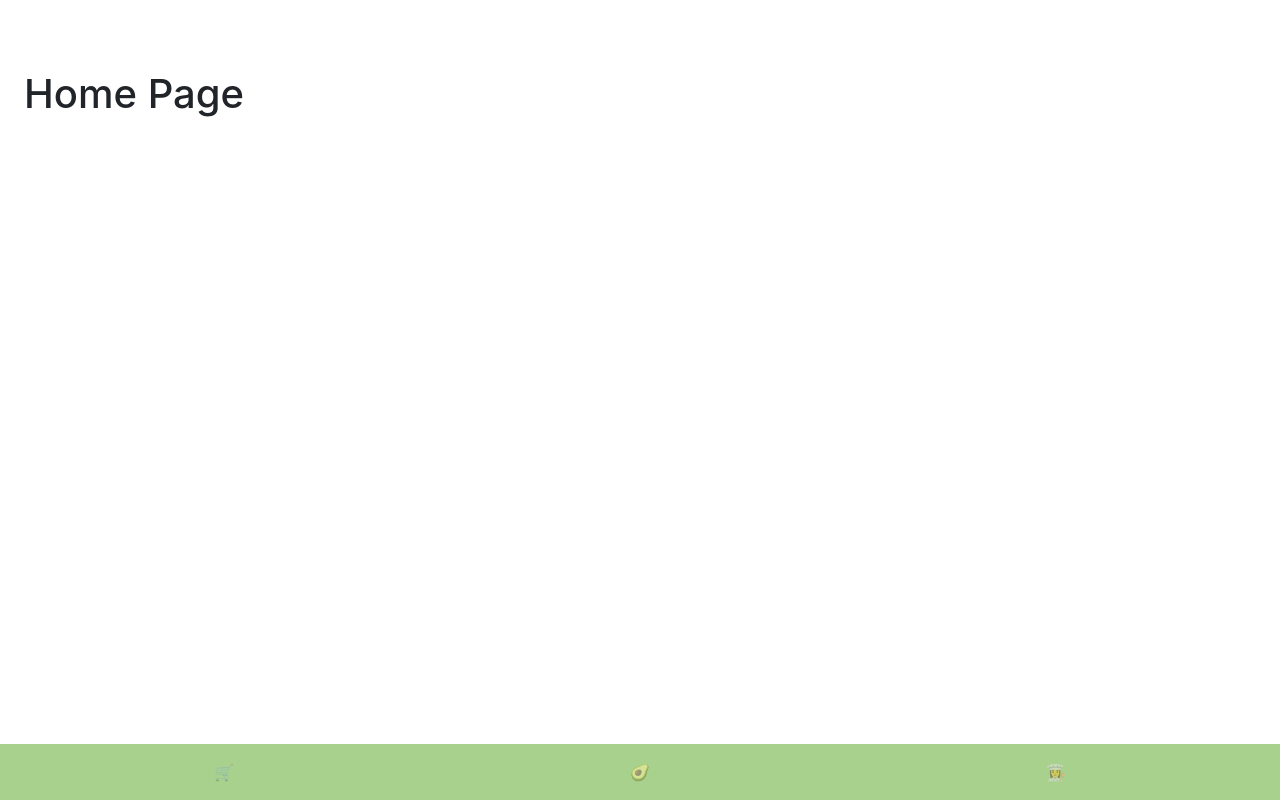
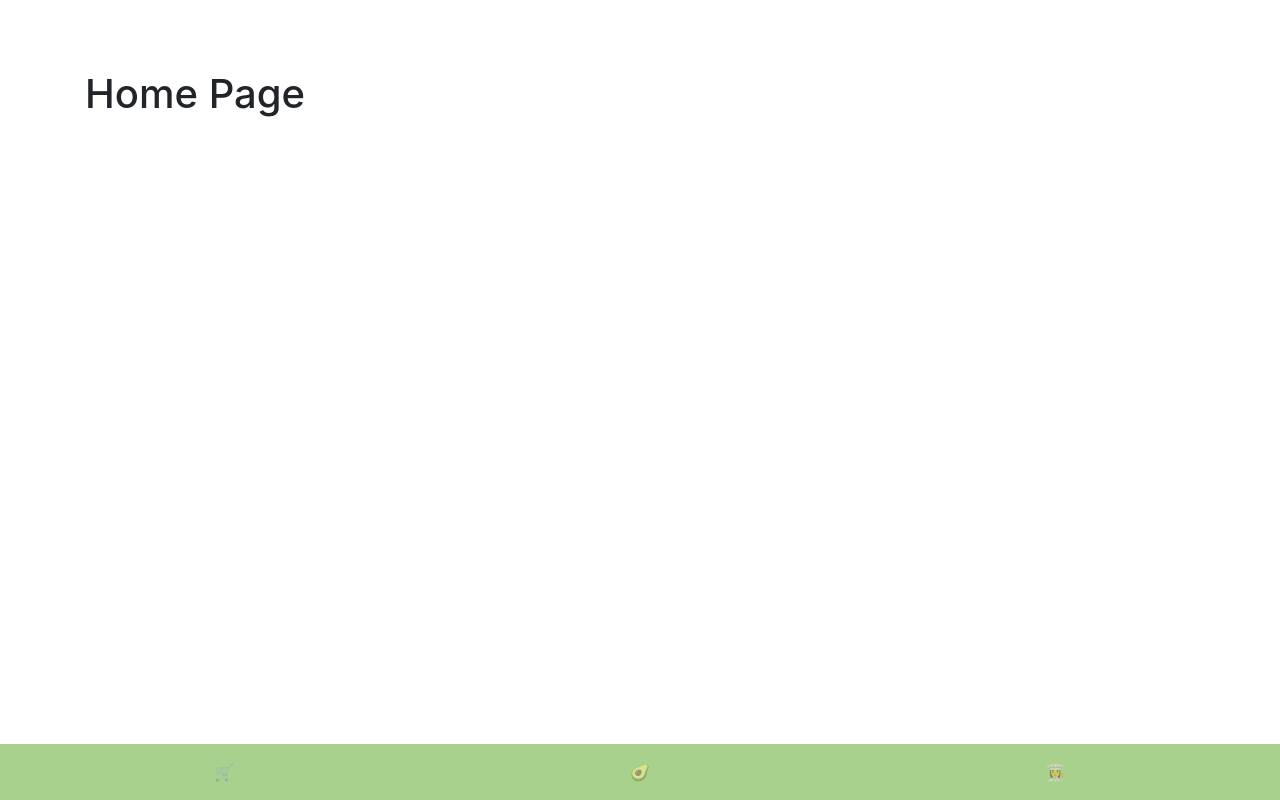
Before and after one commit to danielzairin/grocery-buddy, a React (Create React App) app: page / in a window 1280 px wide. Built offline with nearby package versions, Linux system fonts and the light colour scheme.

Commit message:
Added padding to App.js

```diff
--- a/src/App.js
+++ b/src/App.js
@@ -8,7 +8,7 @@ import { BrowserRouter as Router, Switch, Route } from "react-router-dom";
 function App() {
   return (
     <Router>
-      <div>
+      <div className="container">
         <Nav />
         <Switch>
           <Route path="/" exact component={Home} />
--- a/src/components/Recipes.js
+++ b/src/components/Recipes.js
@@ -29,7 +29,7 @@ function Recipes() {
         Recipes
       </h1>
 
-      <div className="card-deck row-cols-sm-3">
+      <div className="card-deck row-cols-md-2 row-cols-lg-3">
         {recipes.map((recipe) => (
           <div key={recipe.id}>
             <div className="card shadow">
```
